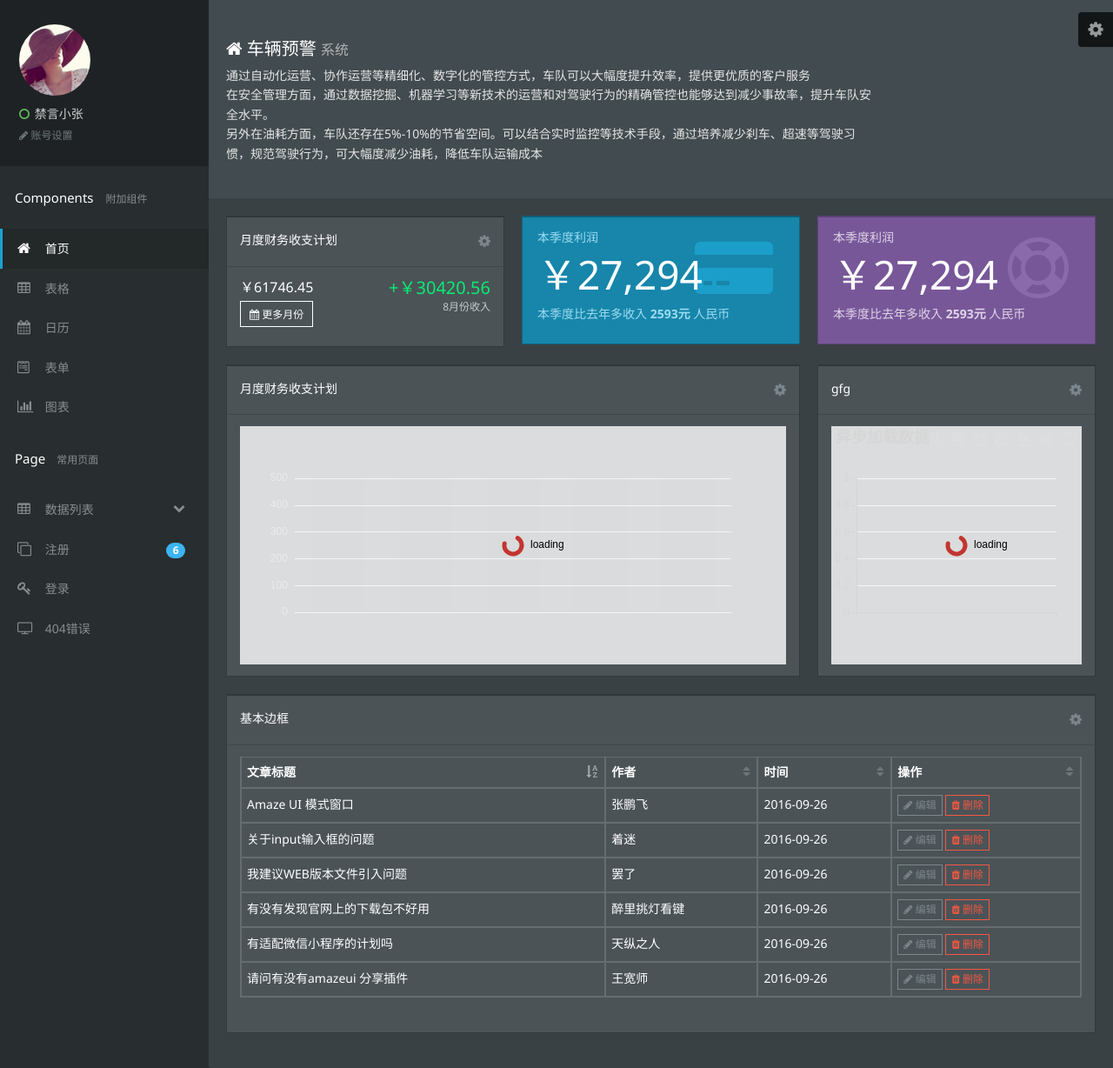
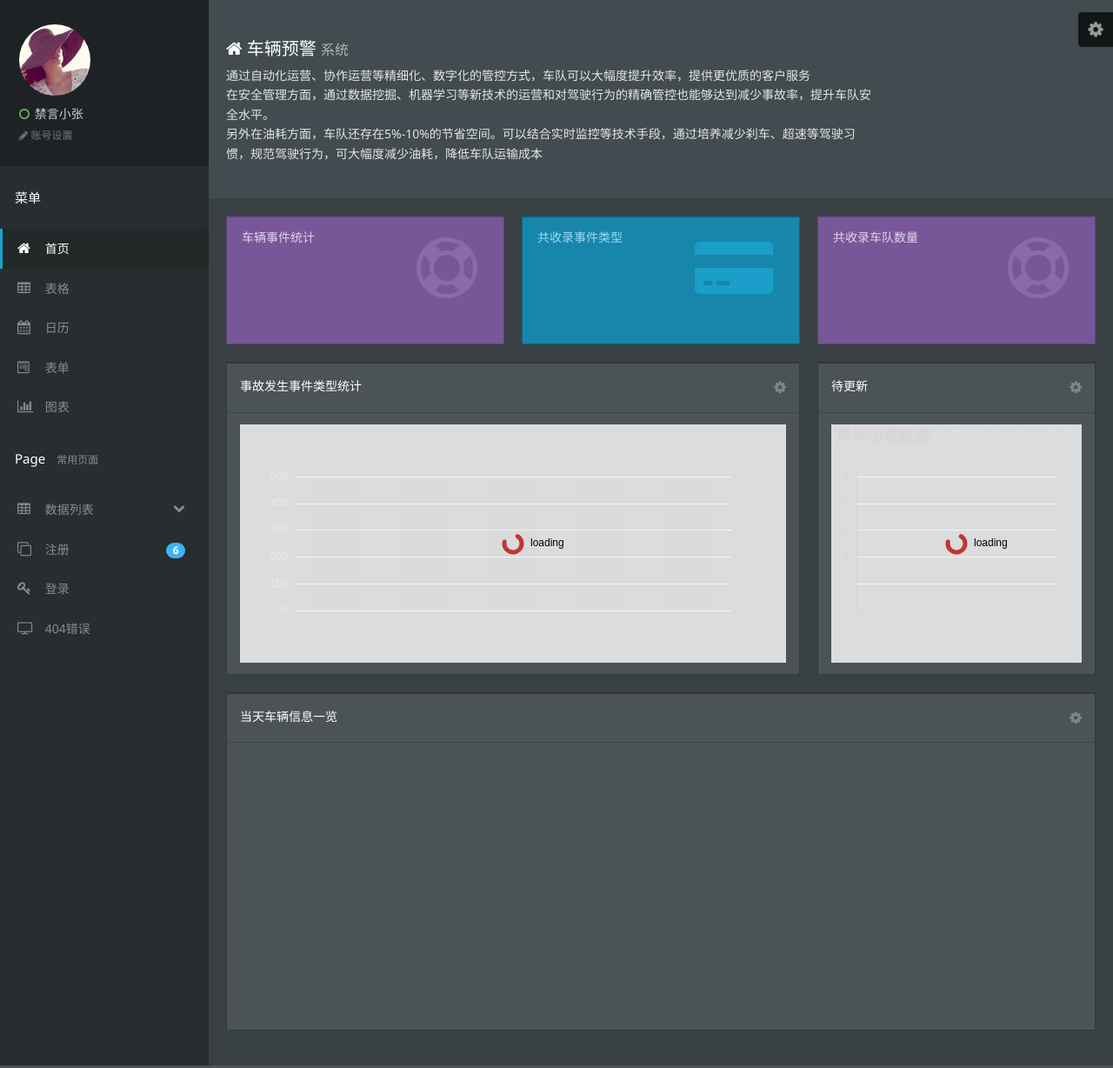
Before and after one commit to KongWiKi/logistics, a Python web app: template app/templates/index.html in a window 1280 px wide. Shown: the part 56-1284 px from the top of the page at 87% size. Run offline with Jinja, Linux system fonts and the light colour scheme; the template is opened without the code that fills it, so the values that code supplies are empty; some libraries are stand-ins or nearby versions.

Commit message:
更新细节修改

```diff
--- a/app/static/js/app.js
+++ b/app/static/js/app.js
@@ -300,7 +300,7 @@ var pageData = {
                 type: 'line',
                 stack: '总量',
                 areaStyle: { normal: {} },
-                data: [10, 132, 101, 134, 90],
+                data: [180, 132, 101, 134, 90],
                 itemStyle: {
                     normal: {
                         color: '#1cabdb',
--- a/app/templates/chart.html
+++ b/app/templates/chart.html
@@ -213,7 +213,7 @@
                     </a>
                 </li>
                 <li class="sidebar-nav-link">
-                    <a href="calendar.html">
+                    <a href="/calendar">
                         <i class="am-icon-calendar sidebar-nav-link-logo"></i> 日历
                     </a>
                 </li>
--- a/app/templates/index.html
+++ b/app/templates/index.html
@@ -28,7 +28,7 @@
         <header>
             <!-- logo -->
             <div class="am-fl tpl-header-logo">
-                <a href="javascript:;"><img src="../static/img/logo.png" alt=""></a>
+                <a href="http://www.kongwiki.top/" target="_blank"><img src="../static/img/logo.png" alt=""></a>
             </div>
             <!-- 右侧内容 -->
             <div class="tpl-header-fluid">
@@ -201,7 +201,7 @@
 
             <!-- 菜单 -->
             <ul class="sidebar-nav">
-                <li class="sidebar-nav-heading">Components <span class="sidebar-nav-heading-info"> 附加组件</span></li>
+                <li class="sidebar-nav-heading">菜单</li>
                 <li class="sidebar-nav-link">
                     <a href="/" class="active">
                         <i class="am-icon-home sidebar-nav-link-logo"></i> 首页
@@ -213,7 +213,7 @@
                     </a>
                 </li>
                 <li class="sidebar-nav-link">
-                    <a href="calendar.html">
+                    <a href="/calendar">
                         <i class="am-icon-calendar sidebar-nav-link-logo"></i> 日历
                     </a>
                 </li>
@@ -287,49 +287,40 @@
 
             <div class="row-content am-cf">
                 <div class="row  am-cf">
-                    <div class="am-u-sm-12 am-u-md-12 am-u-lg-4">
-                        <div class="widget am-cf">
-                            <div class="widget-head am-cf">
-                                <div class="widget-title am-fl">月度财务收支计划</div>
-                                <div class="widget-function am-fr">
-                                    <a href="javascript:;" class="am-icon-cog"></a>
+                    <div class="am-u-sm-12 am-u-md-6 am-u-lg-4">
+                        <div class="widget widget-purple am-cf">
+                            <div class="widget-statistic-header">
+                                车辆事件统计
+                            </div>
+                            <div class="widget-statistic-body">
+                                {% if allCount %}
+                                <div class="widget-statistic-value">
+                                   {{ allCount }}
                                 </div>
-                            </div>
-                            <div class="widget-body am-fr">
-                                <div class="am-fl">
-                                    <div class="widget-fluctuation-period-text">
-                                        ￥61746.45
-                                        <button class="widget-fluctuation-tpl-btn">
-                        <i class="am-icon-calendar"></i>
-                        更多月份
-                      </button>
-                                    </div>
+
+                                <div class="widget-statistic-description">
+                                    较近一次统计多统计 <strong>34215</strong>个
                                 </div>
-                                <div class="am-fr am-cf">
-                                    <div class="widget-fluctuation-description-amount text-success" am-cf>
-                                        +￥30420.56
-
-                                    </div>
-                                    <div class="widget-fluctuation-description-text am-text-right">
-                                        8月份收入
-                                    </div>
-                                </div>
+                                {% endif %}
+                                <span class="widget-statistic-icon am-icon-support"></span>
                             </div>
                         </div>
-
                     </div>
                     <div class="am-u-sm-12 am-u-md-6 am-u-lg-4">
                         <div class="widget widget-primary am-cf">
                             <div class="widget-statistic-header">
-                                本季度利润
+                                共收录事件类型
                             </div>
                             <div class="widget-statistic-body">
+                                {% if titleCount %}
                                 <div class="widget-statistic-value">
-                                    ￥27,294
+                                    {{ titleCount }}
                                 </div>
+
                                 <div class="widget-statistic-description">
-                                    本季度比去年多收入 <strong>2593元</strong> 人民币
+                                    较最近一次统计多出 <strong>5</strong> 种事件类型
                                 </div>
+                                {% endif %}
                                 <span class="widget-statistic-icon am-icon-credit-card-alt"></span>
                             </div>
                         </div>
@@ -337,15 +328,18 @@
                     <div class="am-u-sm-12 am-u-md-6 am-u-lg-4">
                         <div class="widget widget-purple am-cf">
                             <div class="widget-statistic-header">
-                                本季度利润
+                                共收录车队数量
                             </div>
                             <div class="widget-statistic-body">
+                                {% if iccardCount %}
                                 <div class="widget-statistic-value">
-                                    ￥27,294
+                                   {{ iccardCount }}
                                 </div>
+
                                 <div class="widget-statistic-description">
-                                    本季度比去年多收入 <strong>2593元</strong> 人民币
+                                    较近一次统计多收录车队 <strong>386</strong> 个
                                 </div>
+                                {% endif %}
                                 <span class="widget-statistic-icon am-icon-support"></span>
                             </div>
                         </div>
@@ -356,7 +350,7 @@
                     <div class="am-u-sm-12 am-u-md-8">
                         <div class="widget am-cf">
                             <div class="widget-head am-cf">
-                                <div class="widget-title am-fl">月度财务收支计划</div>
+                                <div class="widget-title am-fl">事故发生事件类型统计</div>
                                 <div class="widget-function am-fr">
                                     <a href="javascript:;" class="am-icon-cog"></a>
                                 </div>
@@ -370,7 +364,7 @@
                     <div class="am-u-sm-12 am-u-md-4">
                         <div class="widget am-cf">
                             <div class="widget-head am-cf">
-                                <div class="widget-title am-fl">gfg</div>
+                                <div class="widget-title am-fl">待更新</div>
                                 <div class="widget-function am-fr">
                                     <a href="javascript:;" class="am-icon-cog"></a>
                                 </div>
@@ -385,117 +379,46 @@
                     <div class="am-u-sm-12 am-u-md-12">
                         <div class="widget am-cf">
                             <div class="widget-head am-cf">
-                                <div class="widget-title am-fl">基本边框</div>
+                                <div class="widget-title am-fl">当天车辆信息一览</div>
                                 <div class="widget-function am-fr">
                                     <a href="javascript:;" class="am-icon-cog"></a>
                                 </div>
                             </div>
                             <div class="widget-body  widget-body-lg am-fr">
-
+                                {% if data %}
                                 <table width="100%" class="am-table am-table-compact am-table-bordered tpl-table-black " id="example-r">
                                     <thead>
                                         <tr>
-                                            <th>文章标题</th>
-                                            <th>作者</th>
-                                            <th>时间</th>
-                                            <th>操作</th>
+                                            <th>imei</th>
+                                            <th>speed</th>
+                                            <th>title</th>
+                                            <th>latitude</th>
+                                            <th>longtitude</th>
+                                            <th>createtime</th>
+                                            <th>operation</th>
                                         </tr>
                                     </thead>
                                     <tbody>
-                                        <tr class="gradeX">
-                                            <td>Amaze UI 模式窗口</td>
-                                            <td>张鹏飞</td>
-                                            <td>2016-09-26</td>
+                                    {% for d in data %}
+		                                <tr>
+			                                <td>{{d[0]}}</td>
+			                                <td class='wd100'>{{d[1]}}</td>
+			                                <td>{{d[2]}}</td>
+			                                <td>{{d[3]}}</td>
+                                            <td>{{d[4]}}</td>
+                                            <td>{{d[5]}}</td>
                                             <td>
                                                 <div class="tpl-table-black-operation">
-                                                    <a href="javascript:;">
+                                                    <a href="javascript:">
                                                         <i class="am-icon-pencil"></i> 编辑
-                                                    </a>
-                                                    <a href="javascript:;" class="tpl-table-black-operation-del">
-                                                        <i class="am-icon-trash"></i> 删除
                                                     </a>
                                                 </div>
                                             </td>
                                         </tr>
-                                        <tr class="even gradeC">
-                                            <td>有适配微信小程序的计划吗</td>
-                                            <td>天纵之人</td>
-                                            <td>2016-09-26</td>
-                                            <td>
-                                                <div class="tpl-table-black-operation">
-                                                    <a href="javascript:;">
-                                                        <i class="am-icon-pencil"></i> 编辑
-                                                    </a>
-                                                    <a href="javascript:;" class="tpl-table-black-operation-del">
-                                                        <i class="am-icon-trash"></i> 删除
-                                                    </a>
-                                                </div>
-                                            </td>
-                                        </tr>
-                                        <tr class="gradeX">
-                                            <td>请问有没有amazeui 分享插件</td>
-                                            <td>王宽师</td>
-                                            <td>2016-09-26</td>
-                                            <td>
-                                                <div class="tpl-table-black-operation">
-                                                    <a href="javascript:;">
-                                                        <i class="am-icon-pencil"></i> 编辑
-                                                    </a>
-                                                    <a href="javascript:;" class="tpl-table-black-operation-del">
-                                                        <i class="am-icon-trash"></i> 删除
-                                                    </a>
-                                                </div>
-                                            </td>
-                                        </tr>
-                                        <tr class="even gradeC">
-                                            <td>关于input输入框的问题</td>
-                                            <td>着迷</td>
-                                            <td>2016-09-26</td>
-                                            <td>
-                                                <div class="tpl-table-black-operation">
-                                                    <a href="javascript:;">
-                                                        <i class="am-icon-pencil"></i> 编辑
-                                                    </a>
-                                                    <a href="javascript:;" class="tpl-table-black-operation-del">
-                                                        <i class="am-icon-trash"></i> 删除
-                                                    </a>
-                                                </div>
-                                            </td>
-                                        </tr>
-                                        <tr class="even gradeC">
-                                            <td>有没有发现官网上的下载包不好用</td>
-                                            <td>醉里挑灯看键</td>
-                                            <td>2016-09-26</td>
-                                            <td>
-                                                <div class="tpl-table-black-operation">
-                                                    <a href="javascript:;">
-                                                        <i class="am-icon-pencil"></i> 编辑
-                                                    </a>
-                                                    <a href="javascript:;" class="tpl-table-black-operation-del">
-                                                        <i class="am-icon-trash"></i> 删除
-                                                    </a>
-                                                </div>
-                                            </td>
-                                        </tr>
-
-                                        <tr class="even gradeC">
-                                            <td>我建议WEB版本文件引入问题</td>
-                                            <td>罢了</td>
-                                            <td>2016-09-26</td>
-                                            <td>
-                                                <div class="tpl-table-black-operation">
-                                                    <a href="javascript:;">
-                                                        <i class="am-icon-pencil"></i> 编辑
-                                                    </a>
-                                                    <a href="javascript:;" class="tpl-table-black-operation-del">
-                                                        <i class="am-icon-trash"></i> 删除
-                                                    </a>
-                                                </div>
-                                            </td>
-                                        </tr>
-                                        <!-- more data -->
+		                            {% endfor %}
                                     </tbody>
                                 </table>
+                                {% endif %}
 
                             </div>
                         </div>
--- a/app/templates/tables.html
+++ b/app/templates/tables.html
@@ -214,7 +214,7 @@
                     </a>
                 </li>
                 <li class="sidebar-nav-link">
-                    <a href="calendar.html">
+                    <a href="/calendar">
                         <i class="am-icon-calendar sidebar-nav-link-logo"></i> 日历
                     </a>
                 </li>
```
Also changed, not shown: app/data/dataMysql.py (+20 -2 lines), app/main/views.py (+7 -1 lines), app/templates/calendar.html (+4 -5 lines).
